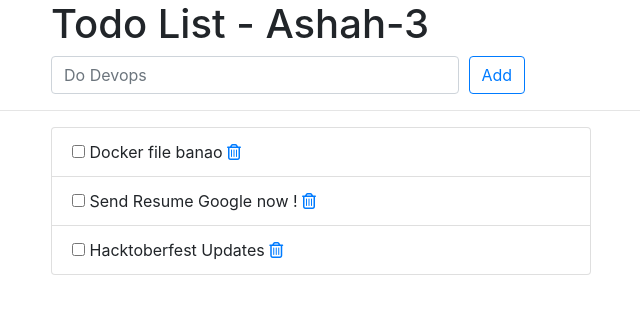
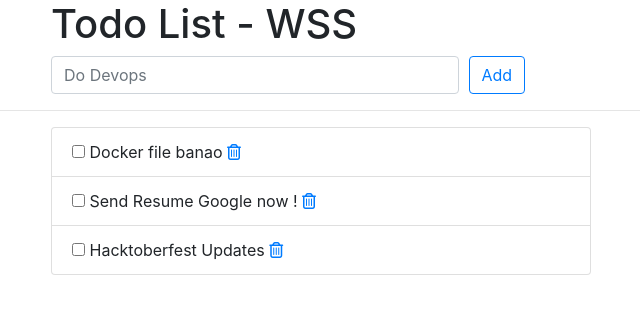
Before and after one commit to amirsha619/my_ci_cd_ee, a Django app: page /todos/ in a window 1280 px wide. Shown: the top 314 px of the page, without its empty margins (224-864 px from the left). Run offline with Django 3.2, Linux system fonts and the light colour scheme; data comes from the database, SQL or seed files in the repository; some libraries are stand-ins or nearby versions.

Commit message:
New changes

```diff
--- a/todos/templates/todos/index.html
+++ b/todos/templates/todos/index.html
@@ -12,7 +12,7 @@
     <div class="offset-md-2 col-lg-9">
       <div class="page-header">
         <h1>
-          Todo List - Ashah-3
+          Todo List - WSS
         </h1>
       </div>
     </div>
```
